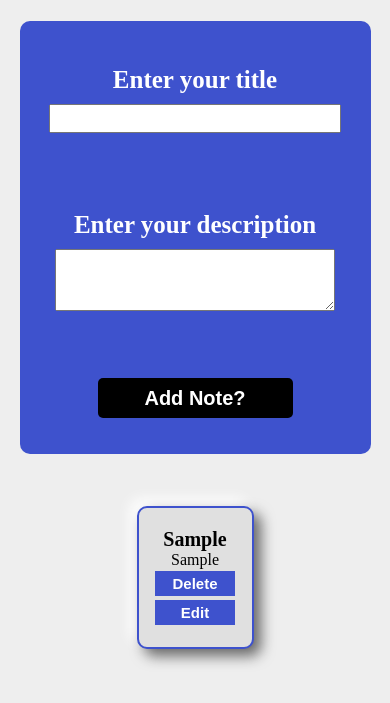
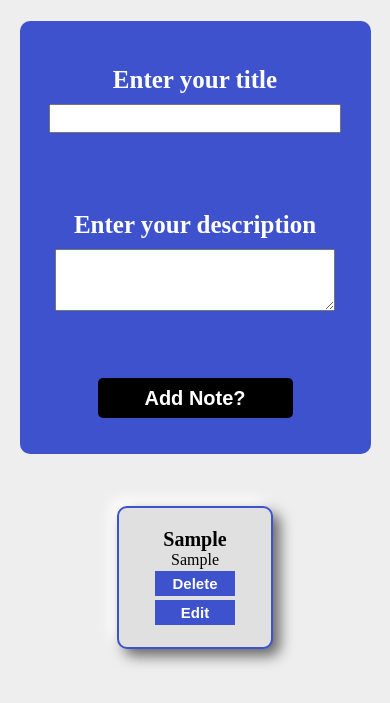
Before and after one commit to MoinKhan2000/OIBISP-Level-2-T-3-, a plain HTML site: page index.html in a window 390 px wide. Both pictures are taken after typing "Sample", "Sample" into the empty fields and a click on the button "Add Note?". Shown: the part 105-808 px from the top of the page. Drawn offline with Linux system fonts and the light colour scheme.

Commit message:
Update index.css

```diff
--- a/index.css
+++ b/index.css
@@ -197,7 +197,6 @@ h1 {
         margin: 0;
     }
     .items{
-        max-width: 40%;
-        min-width: 20%;
+        width: 40%;
     }
 }
```
